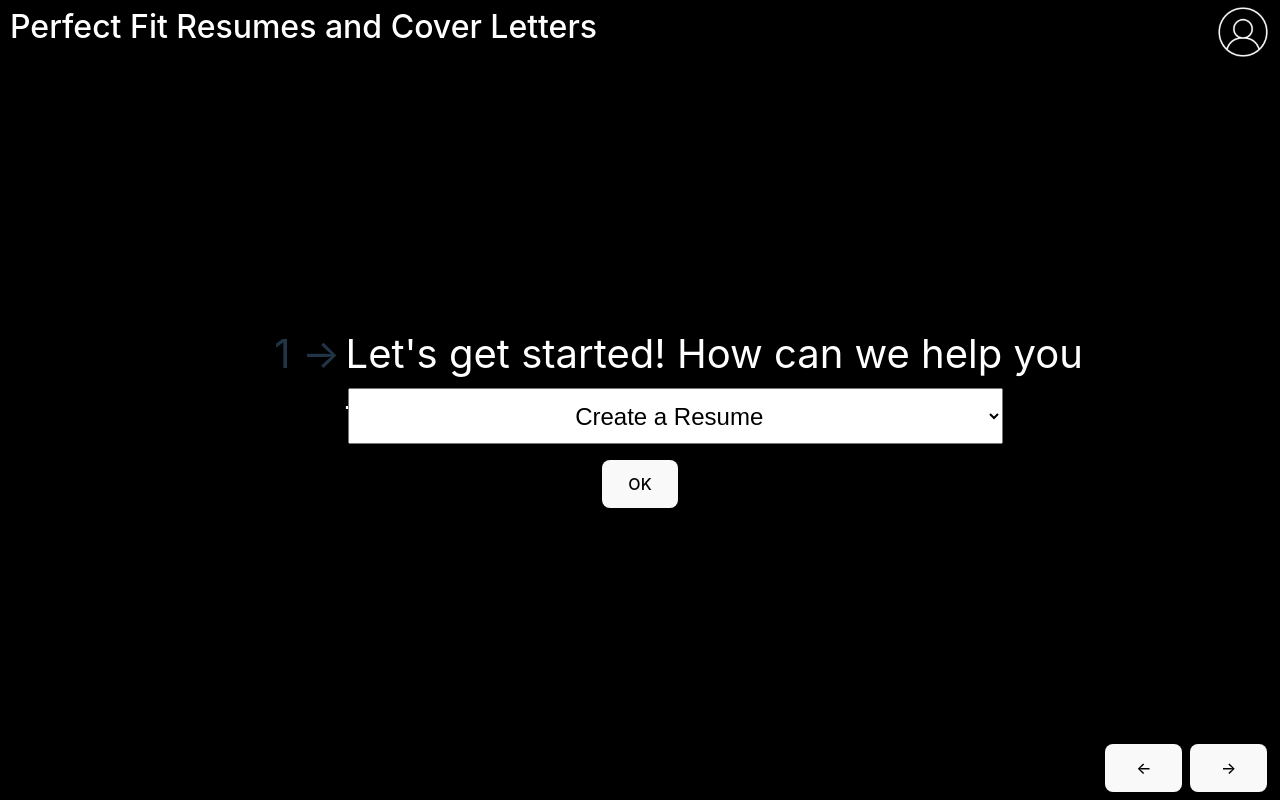
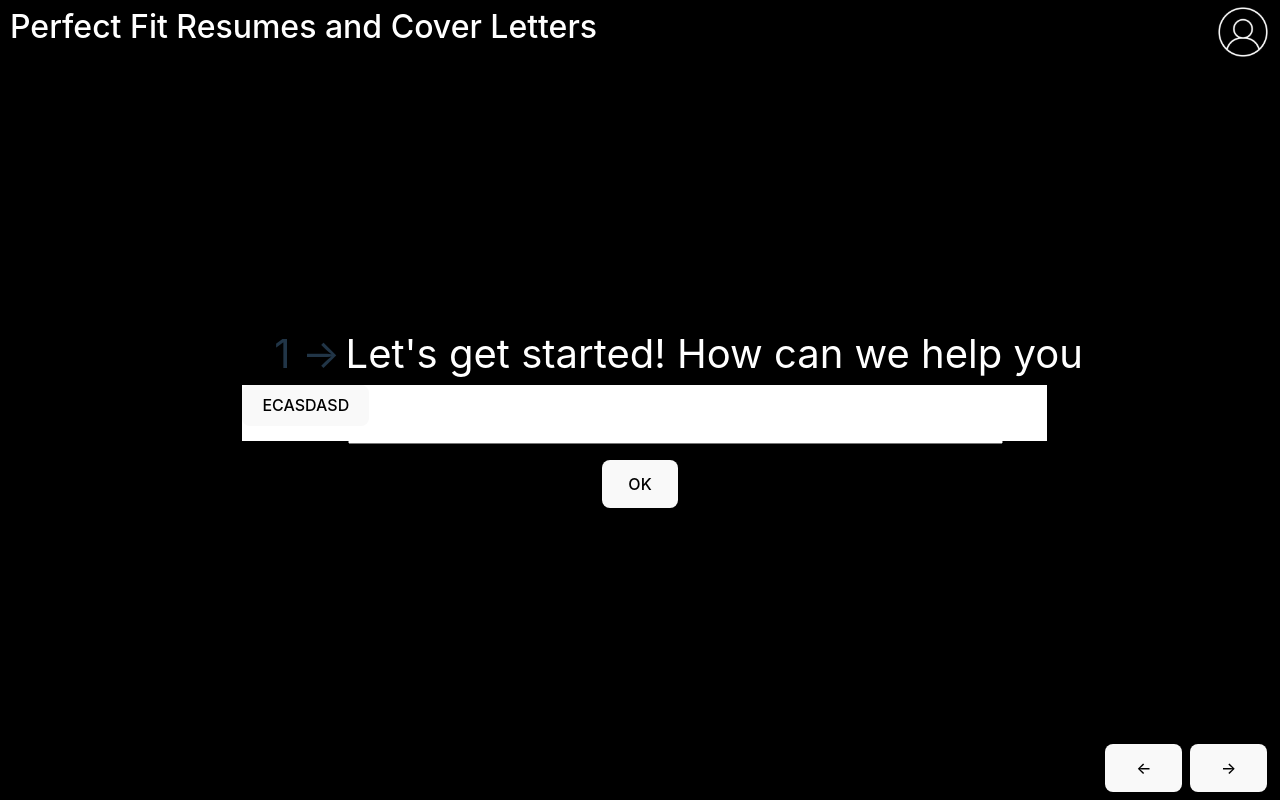
Before and after one commit to CS-179K/Perfect-Fit-Resumes-CVs, a React (Vite) app in the folder react-app/: page / in a window 1280 px wide. Built offline with nearby package versions, Linux system fonts and the light colour scheme.

Commit message:
progress export button

```diff
--- a/react-app/src/pages/Home.css
+++ b/react-app/src/pages/Home.css
@@ -230,3 +230,39 @@
     position: absolute;
     left: 1vw;
 }
+
+.file-download {
+    margin-top: 10px;
+    background-color: white;
+    height: 7vh;
+    width: 100.6vh;
+
+    position: absolute;
+    right: 8.2vw;
+    bottom: 10.4vh;
+}
+
+.fileExportButton {
+    display: inline-block;
+    width: 12vh;
+    /* Width and height same for perfect circle */
+    height: 12vh;
+    cursor: pointer;
+    background-color: #000000;
+    color: white;
+    border-radius: 50%;
+    /* Button circular */
+    text-align: center;
+    line-height: 6vh;
+    /* Vertically center */
+    font-size: 2.5vh;
+
+    position: absolute;
+    left: 60vw;
+    top: 70vh;
+    z-index: 9999;
+}
+
+.fileExportButton:hover {
+    background-color: #0056b3;
+}
--- a/react-app/src/pages/Home.jsx
+++ b/react-app/src/pages/Home.jsx
@@ -173,7 +173,7 @@ function Home({ infoFilled }) {
               {file && <p className='fileUploadName'>{file.name}</p>}
             </div>
           )}
-          {(step === 4 && infoFilled) && (
+          {(step === 1 && infoFilled) && (
             <div className="file-download">
               {/* <input
                 type="file"
@@ -181,11 +181,11 @@ function Home({ infoFilled }) {
                 style={{ display: 'none' }}
                 onChange={handleFileChange}
               /> */}
-              <button id='fileExportButton' onClick={() => pdfExport()}> Export </button>
-              <label htmlFor="file" className="custom-file-upload">
+              <button id='fileExportButton' onClick={() => pdfExport()}> ECASDASD </button>
+              {/* <label htmlFor="file" className="custom-file-upload">
                 &#x1F4CE;
               </label>
-              {file && <p className='fileUploadName'>{file.name}</p>}
+              {file && <p className='fileUploadName'>{file.name}</p>} */}
             </div>
           )}
         </div>
```
